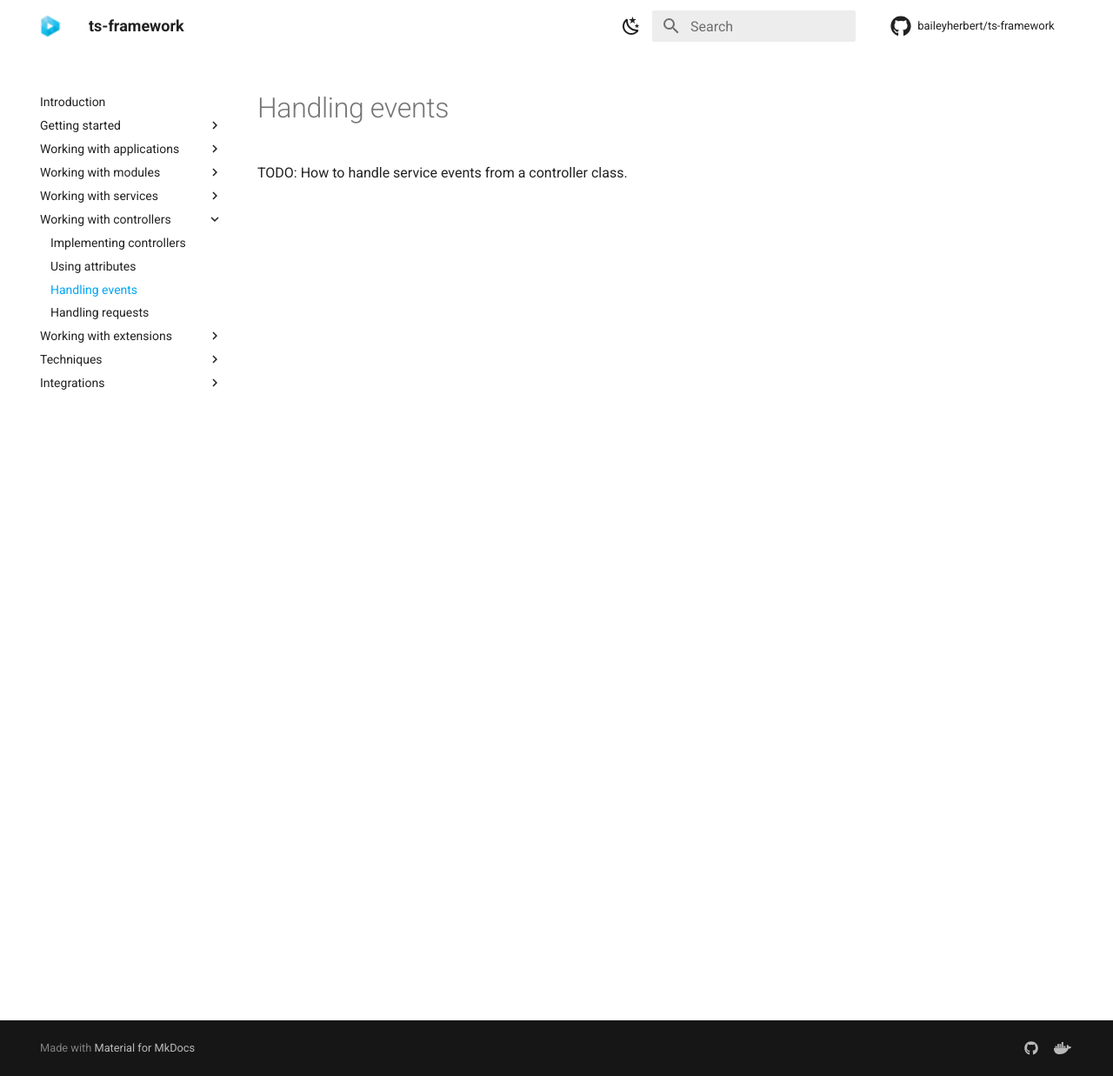
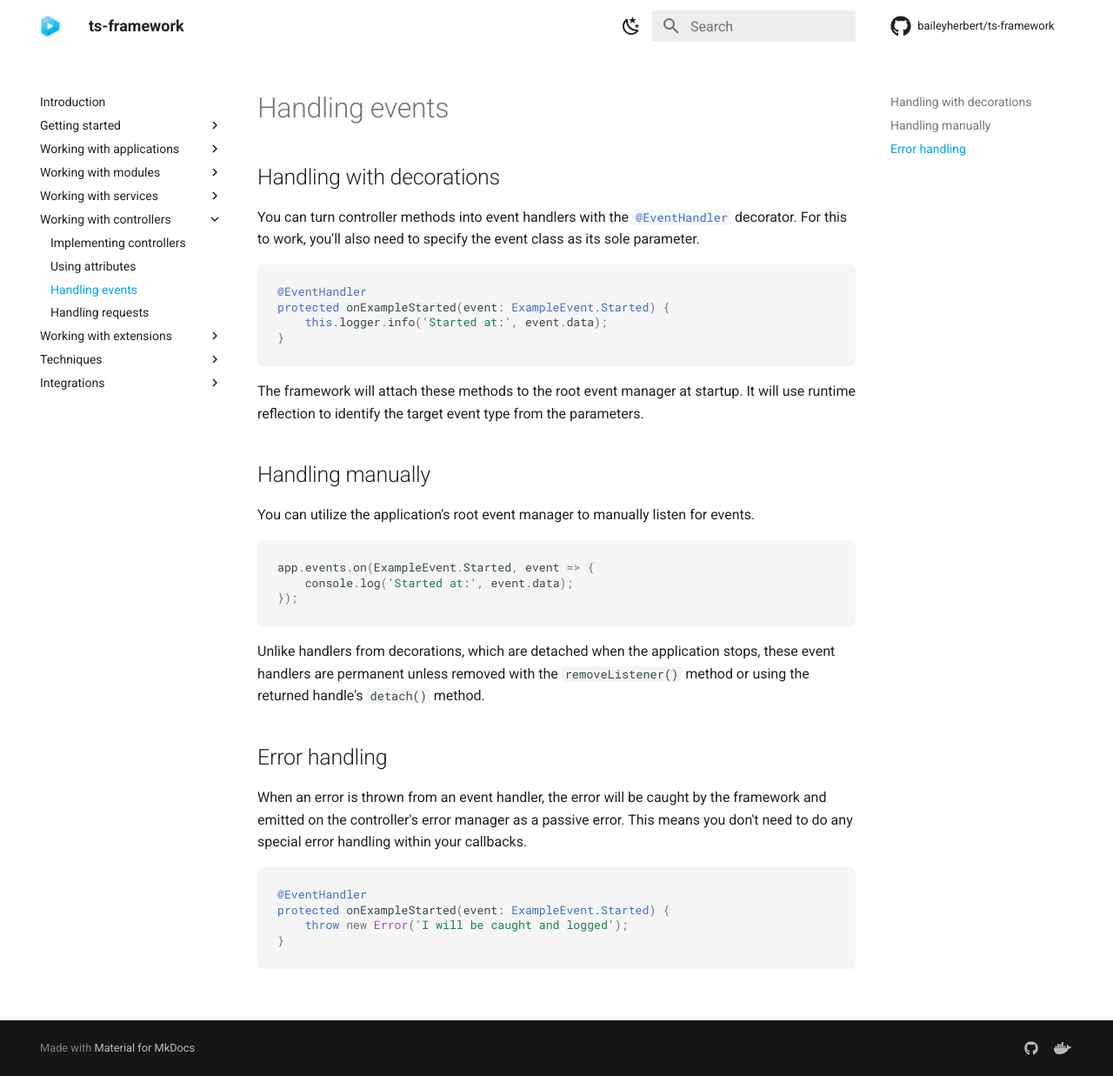
Before and after one commit to ts-framework/framework, an MkDocs documentation site: the page built from docs/controllers/handling-events.md, in a window 1280 px wide and 1237 px high. Shown: the whole window at 87% size. Built offline with MkDocs 1.6.1 and Material for MkDocs 9.7.7, drawn with Linux system fonts in a browser that asks for light colours; the version menu is left out.

Commit message:
Add docs for controllers

````diff
--- a/docs/controllers/handling-events.md
+++ b/docs/controllers/handling-events.md
@@ -1,3 +1,42 @@
 # Handling events
 
-TODO: How to handle service events from a controller class.
+## Handling with decorations
+
+You can turn controller methods into event handlers with the `#!ts @EventHandler` decorator. For this to work, you'll
+also need to specify the event class as its sole parameter.
+
+```ts
+@EventHandler
+protected onExampleStarted(event: ExampleEvent.Started) {
+	this.logger.info('Started at:', event.data);
+}
+```
+
+The framework will attach these methods to the root event manager at startup. It will use runtime reflection to
+identify the target event type from the parameters.
+
+## Handling manually
+
+You can utilize the application's root event manager to manually listen for events.
+
+```ts
+app.events.on(ExampleEvent.Started, event => {
+	console.log('Started at:', event.data);
+});
+```
+
+Unlike handlers from decorations, which are detached when the application stops, these event handlers are permanent
+unless removed with the `removeListener()` method or using the returned handle's `detach()` method.
+
+## Error handling
+
+When an error is thrown from an event handler, the error will be caught by the framework and emitted on the
+controller's error manager as a passive error. This means you don't need to do any special error handling within your
+callbacks.
+
+```ts
+@EventHandler
+protected onExampleStarted(event: ExampleEvent.Started) {
+	throw new Error('I will be caught and logged');
+}
+```
````
Also changed, not shown: docs/controllers/handling-requests.md (+37 -1 lines), docs/controllers/implementing-controllers.md (+35 -1 lines), docs/controllers/using-attributes.md (+25 -1 lines).
